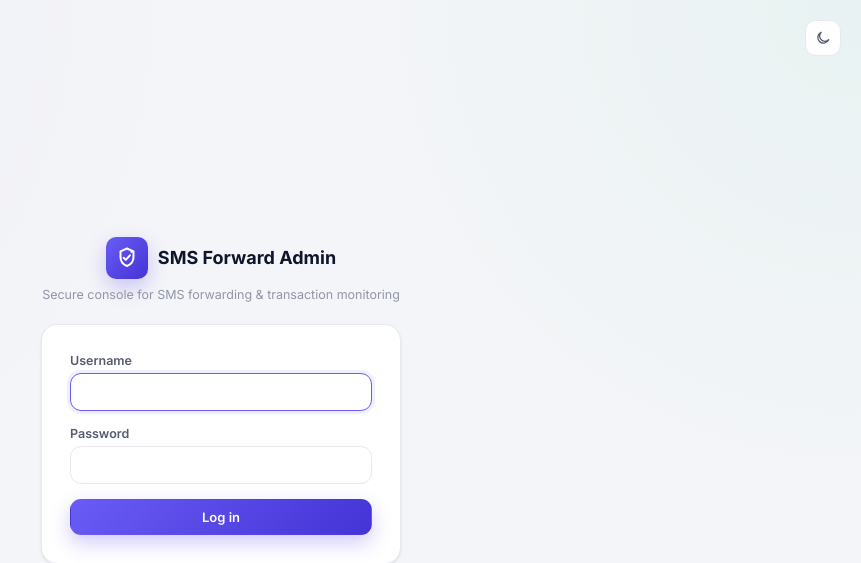
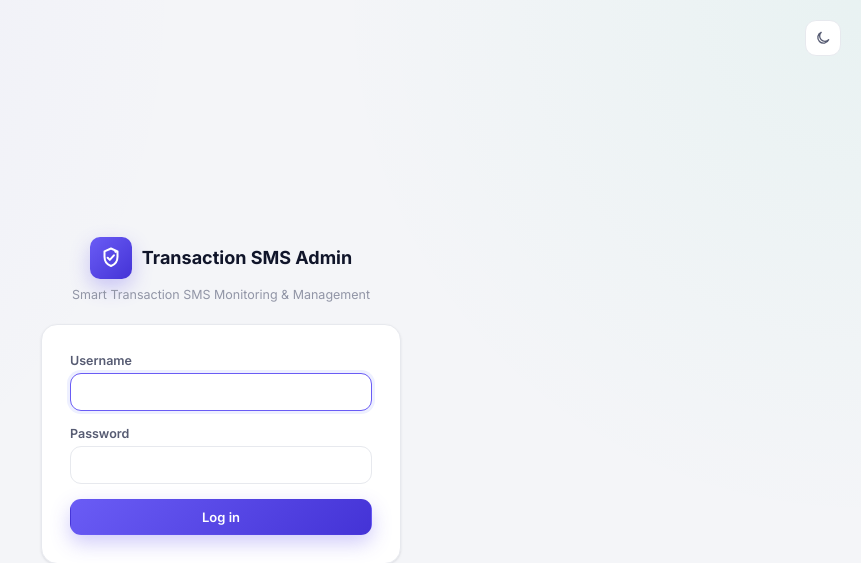
Before and after one commit to jackpotsworldtourstravels/SMS_App, a Flask app: page /login in a window 1280 px wide. Shown: the top 563 px of the page, without its empty margins (419-1280 px from the left). Run offline with Flask 3, Linux system fonts and the light colour scheme.

Commit message:
Rebrand from "SMS Forward Admin" to "Transaction SMS Admin"
Updates browser title, sidebar brand text, header breadcrumb, and the
login page's logo text and tagline. Text-only rename — no backend,
routes, models, or auth logic touched.

Scope note: the app has no About page, loading screen, or favicon, so
those checklist items from the request don't apply here — nothing to
rename. No README exists in this repo either.

Co-Authored-By: Claude Sonnet 5 <noreply@anthropic.com>

```diff
--- a/admin_portal/app/templates/auth/login.html
+++ b/admin_portal/app/templates/auth/login.html
@@ -10,9 +10,9 @@
                 <circle cx="16.8" cy="5.6" r="1.4" fill="#fff" stroke="none"/>
             </svg>
         </div>
-        <div class="login-title">SMS Forward Admin</div>
+        <div class="login-title">Transaction SMS Admin</div>
     </div>
-    <div class="login-subtitle">Secure console for SMS forwarding &amp; transaction monitoring</div>
+    <div class="login-subtitle">Smart Transaction SMS Monitoring &amp; Management</div>
     <div class="login-card">
         <form method="post" novalidate>
             {{ form.hidden_tag() }}
--- a/admin_portal/app/templates/base.html
+++ b/admin_portal/app/templates/base.html
@@ -3,7 +3,7 @@
 <head>
     <meta charset="utf-8">
     <meta name="viewport" content="width=device-width, initial-scale=1">
-    <title>{% block title %}Dashboard{% endblock %} · SMS Forward Admin</title>
+    <title>{% block title %}Dashboard{% endblock %} · Transaction SMS Admin</title>
     <script>
         (function () {
             var saved = localStorage.getItem("sfa-theme");
@@ -29,7 +29,7 @@
                 </svg>
             </div>
             <div class="brand-text">
-                SMS Forward
+                Transaction SMS
                 <small>Admin Console</small>
             </div>
         </div>
@@ -91,7 +91,7 @@
             <div class="topbar-left">
                 <button type="button" class="hamburger-btn" data-sidebar-mobile-toggle>{{ icons.icon('menu') }}</button>
                 <div class="breadcrumb">
-                    <div class="breadcrumb-trail">SMS Forward Admin{% if request.blueprint %} / {{ request.blueprint|capitalize }}{% endif %}</div>
+                    <div class="breadcrumb-trail">Transaction SMS Admin{% if request.blueprint %} / {{ request.blueprint|capitalize }}{% endif %}</div>
                     <div class="breadcrumb-current">{% block page_title %}{{ self.title() }}{% endblock %}</div>
                 </div>
             </div>
```
